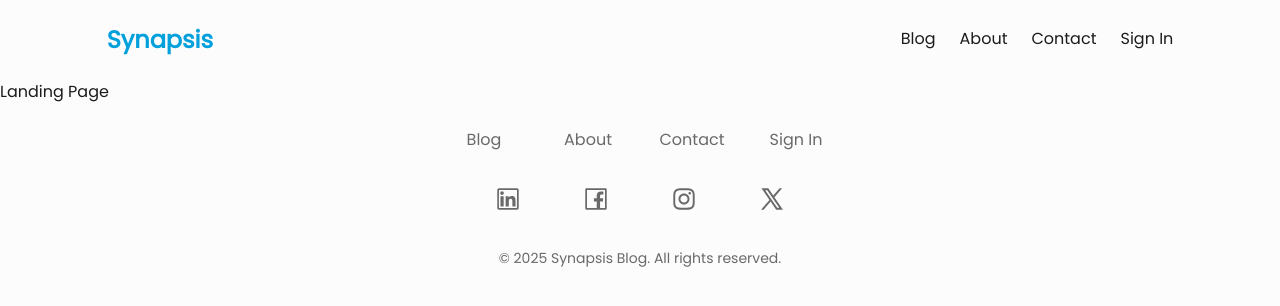
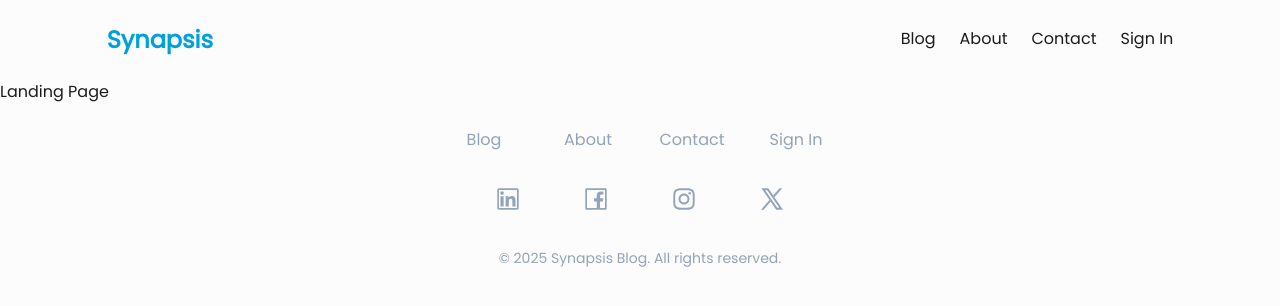
Before and after one commit to ditramadia/synapsis-blog, a Next.js app: page / in a window 1280 px wide. Shown: the top 306 px of the page. Built offline with nearby package versions, Linux system fonts and the light colour scheme.

Commit message:
feat (blog page): add random image

```diff
--- a/next.config.js
+++ b/next.config.js
@@ -1,6 +1,9 @@
 /** @type {import('next').NextConfig} */
 const nextConfig = {
   reactStrictMode: true,
+  images: {
+    domains: ["picsum.photos"],
+  },
 };
 
 module.exports = nextConfig;
--- a/src/components/navigation/Footer.tsx
+++ b/src/components/navigation/Footer.tsx
@@ -10,7 +10,7 @@ function Footer() {
       <div className='grid grid-cols-2 md:grid-cols-4 gap-4 w-[400px] mx-auto'>
         {
           navigation.map((nav, i) => (
-            <div key={i} className='mx-auto text-native-700 cursor-pointer transition-colors duration-150 ease-in-out hover:text-native-900'>
+            <div key={i} className='mx-auto text-native-400 cursor-pointer transition-colors duration-150 ease-in-out hover:text-native-900'>
               <Link href={nav.url}>
                 <span>{nav.text}</span>
               </Link>
@@ -20,29 +20,29 @@ function Footer() {
       </div>
 
       <div className='flex justify-center gap-16'>
-        <Link href="/">
-          <div className='text-native-700 text-2xl transition-colors duration-150 ease-in-out hover:text-native-900'>
+        <a href="https://www.linkedin.com/" target='_blank' rel='noopener noreferrer'>
+          <div className='text-native-400 text-2xl transition-colors duration-150 ease-in-out hover:text-main-500'>
             <LinkedinOutlined />
           </div>
-        </Link>
-        <Link href="/">
-          <div className='text-native-700 text-2xl transition-colors duration-150 ease-in-out hover:text-native-900'>
+        </a>
+        <a href="https://www.facebook.com/" target='_blank' rel='noopener noreferrer'>
+          <div className='text-native-400 text-2xl transition-colors duration-150 ease-in-out hover:text-main-500'>
             <FacebookOutlined />
           </div>
-        </Link>
-        <Link href="/">
-          <div className='text-native-700 text-2xl transition-colors duration-150 ease-in-out hover:text-native-900'>
+        </a>
+        <a href="https://www.instagram.com/" target='_blank' rel='noopener noreferrer'>
+          <div className='text-native-400 text-2xl transition-colors duration-150 ease-in-out hover:text-main-500'>
             <InstagramOutlined/>
           </div>
-        </Link>
-        <Link href="/">
-          <div className='text-native-700 text-2xl transition-colors duration-150 ease-in-out hover:text-native-900'>
+        </a>
+        <a href="https://www.twitter.com/" target='_blank' rel='noopener noreferrer'>
+          <div className='text-native-400 text-2xl transition-colors duration-150 ease-in-out hover:text-main-500'>
             <XOutlined />
           </div>
-        </Link>
+        </a>
       </div>
 
-      <div className='mx-auto text-sm text-native-700'>
+      <div className='mx-auto text-sm text-native-400'>
         <p>&copy; 2025 Synapsis Blog. All rights reserved.</p>
       </div>
     </div>
--- a/src/pages/blog/index.tsx
+++ b/src/pages/blog/index.tsx
@@ -86,10 +86,11 @@ function BlogPage({ initialBlogs, initialPage, initialPageSize, totalPages, tota
       <Head>
         <title>Synapsis | Blog</title>
       </Head>
+
       <main className='flex flex-col gap-8 md:gap-16 container py-6 md:py-12'>
         <div className='flex flex-col items-center gap-2 text-center'>
-          <h1 className='text-3xl font-bold'>From The Blog</h1>
-          <p className='text-balance text-native-700'>Insights, Updates, and Stories Worth Reading.</p>
+          <h1 className='text-main-500 text-3xl font-bold'>From The Blog</h1>
+          <p className='text-balance text-native-400'>Insights, Updates, and Stories Worth Reading.</p>
         </div>
 
         <div>
--- a/tailwind.config.ts
+++ b/tailwind.config.ts
@@ -14,7 +14,7 @@ const config: Config = {
         },
         native: {
           100: "#fcfcfc",
-          700: "#696969",
+          400: "#94a3b8",
           900: "#1b1b1b"
         }
       }
```
Also changed, not shown: src/components/blog/BlogCard.tsx (+16 -3 lines).
